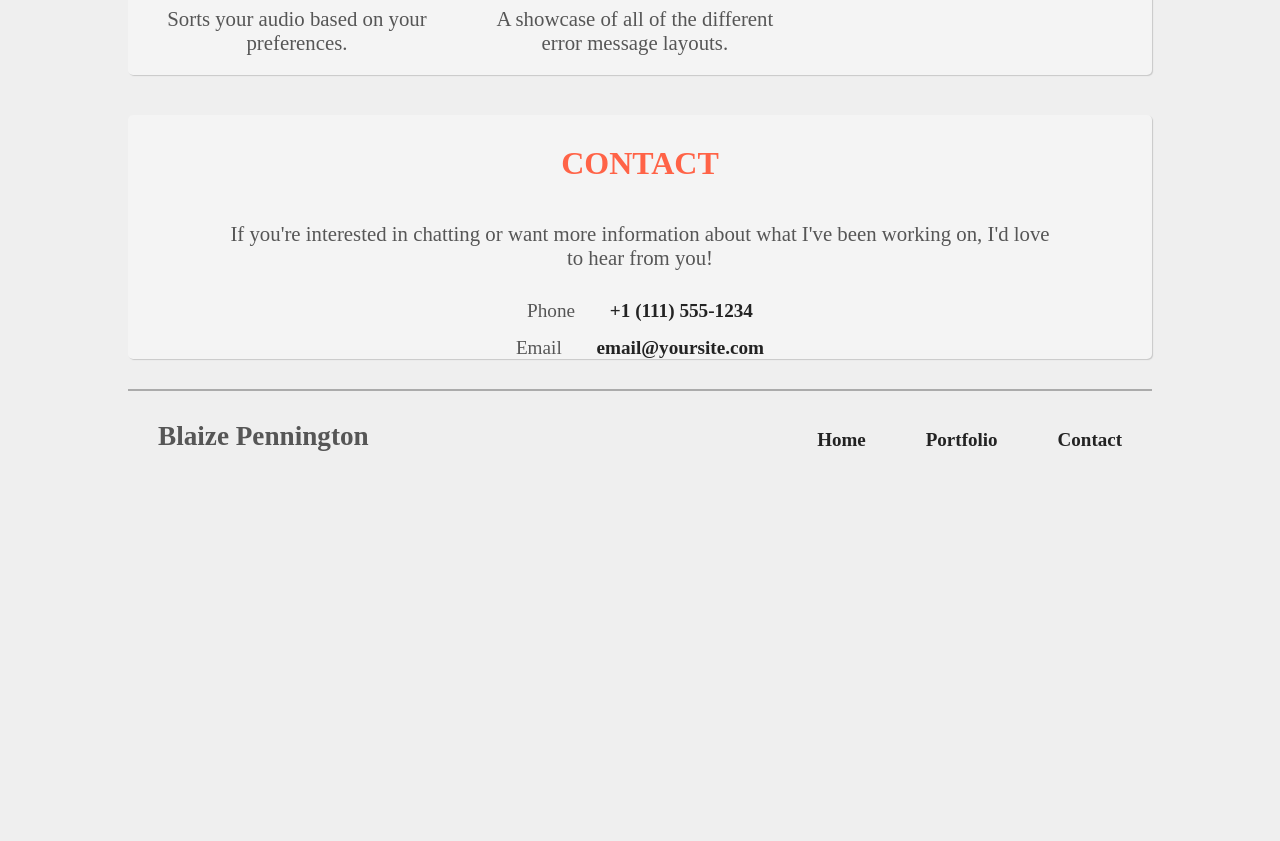
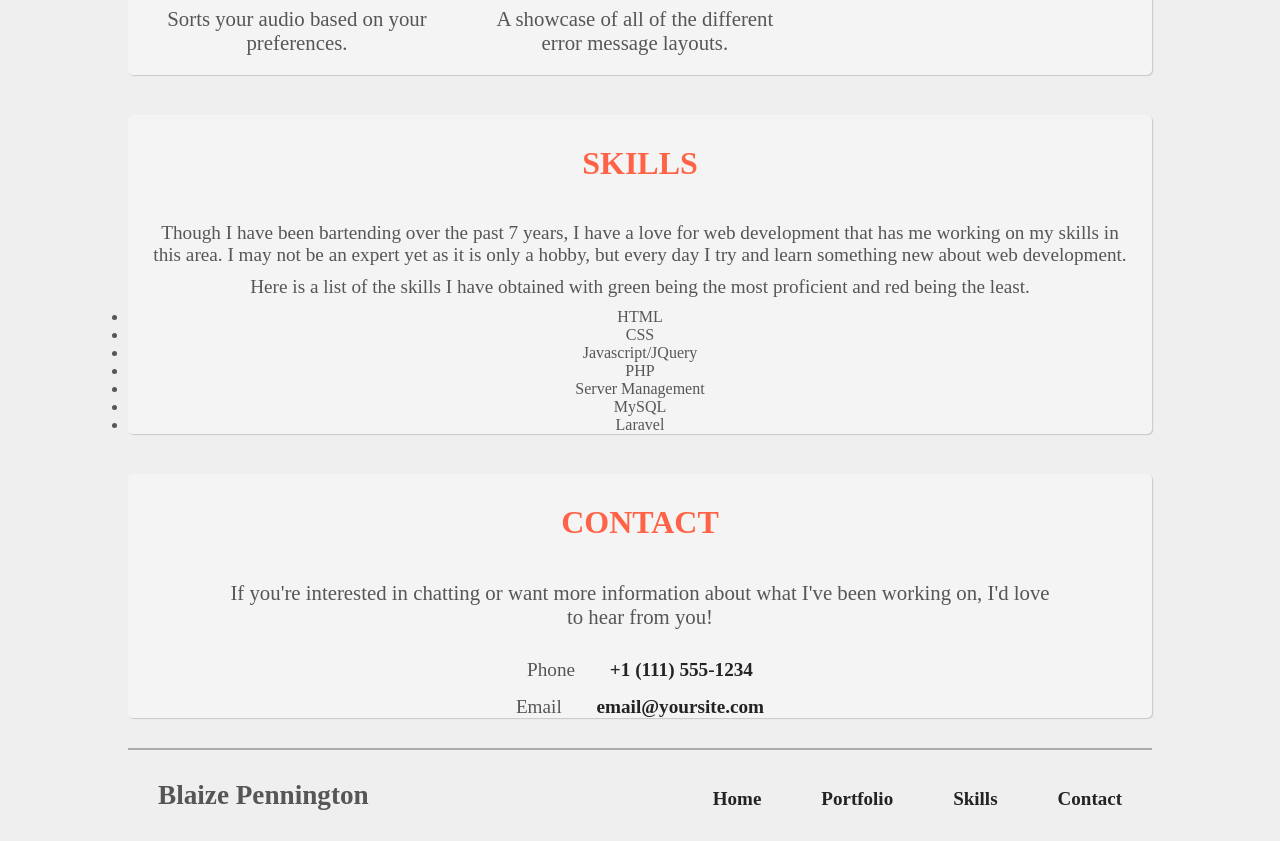
Before and after one commit to BlaizeDuke/Responsive, a plain HTML site: page index.html in a window 1280 px wide. Shown: the part 1912-2753 px from the top of the page. Before the commit the page ends 2394 px from the top, so only its background shows below. Drawn offline with Linux system fonts and the light colour scheme; a web font is replaced by a local one.

Commit message:
Added Skills section

```diff
--- a/index.html
+++ b/index.html
@@ -16,6 +16,7 @@
         <ul>
           <li><a href="#home">Home</a></li>
           <li><a href="#portfolio">Portfolio</a></li>
+          <li><a href="#skills">Skills</a></li>
           <li><a href="#contact">Contact</a></li>
         </ul>
       </nav>
@@ -100,6 +101,26 @@
         </div>
       </div>
 
+      <div class="section" id="skills">
+        <h3>Skills</h3>
+        <div class="skills-wrapper">
+          <div class="skills-description">
+            <p>Though I have been bartending over the past 7 years, I have a love for web development that has me working on my skills in this area. I may not be an expert yet as it is only a hobby, but every day I try and learn something new about web development.</p>
+            <p>Here is a list of the skills I have obtained with green being the most proficient and red being the least.</p>
+          </div>
+
+          <ul>
+            <li class="skills-3">HTML</li>
+            <li class="skills-3">CSS</li>
+            <li class="skills-2">Javascript/JQuery</li>
+            <li class="skills-2">PHP</li>
+            <li class="skills-2">Server Management</li>
+            <li class="skills-1">MySQL</li>
+            <li class="skills-1">Laravel</li>
+          </ul>
+        </div>
+      </div>
+
       <div class="section" id="contact">
         <h3>Contact</h3>
         <p class="contact-type">If you're interested in chatting or want more information about what I've been working on, I'd love to hear from you!</p>
@@ -113,6 +134,7 @@
         <ul>
           <li><a href="#home">Home</a></li>
           <li><a href="#portfolio">Portfolio</a></li>
+          <li><a href="#skills">Skills</a></li>
           <li><a href="#contact">Contact</a></li>
         </ul>
       </div>
```
